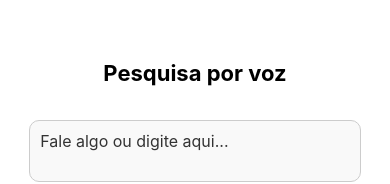
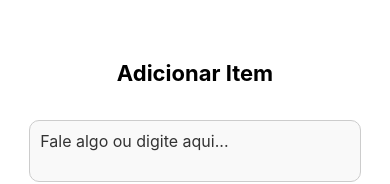
Before and after one commit to JoaoM06/kitchen_brain, a React Native app in the folder mobile/: screen /VoiceRec in a window 390 px wide. Shown: the top 184 px of the page. Built offline with nearby package versions, Linux system fonts and the light colour scheme.

Commit message:
troquei o titulo da pagina

```diff
--- a/mobile/src/screens/VoiceRecScreen.jsx
+++ b/mobile/src/screens/VoiceRecScreen.jsx
@@ -90,7 +90,7 @@
   return (
     <View style={styles.container}>
       {/* Título */}
-      <Text style={styles.title}>Pesquisa por voz</Text>
+      <Text style={styles.title}>Adicionar Item</Text>
 
       {/* Caixa de texto */}
       <TextInput
```
